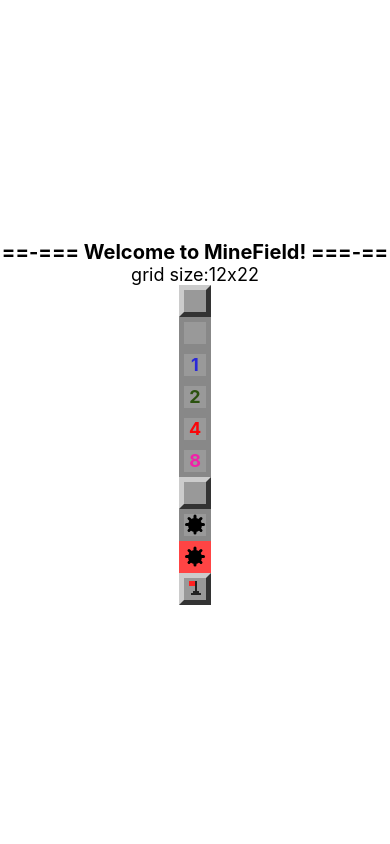
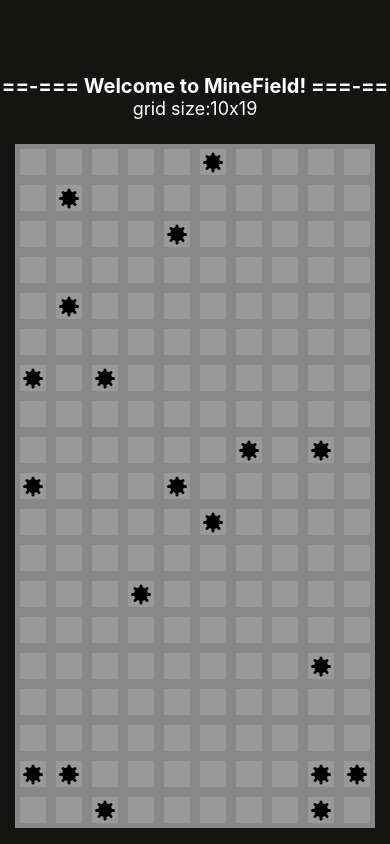
Before and after one commit to Dan-Sillva/react-native-study, a React Native app in the folder course-minefield/: screen / in a window 390 px wide. Built offline with nearby package versions, Linux system fonts and the light colour scheme.

Commit message:
creating the field component and adjusting the field logic file

```diff
--- a/course-minefield/App.jsx
+++ b/course-minefield/App.jsx
@@ -1,9 +1,20 @@
+import { useState } from 'react';
 import { StyleSheet, Text, View } from 'react-native';
+
 import params from './src/params';
-
-import Field from './src/components/Field';
+import Board from './src/components/Board';
+import createMinedBoard from './src/fieldLogic';
 
 export default () => {
+    const difficultLevel = 0.1
+
+    const rows = params.getRowsAmount()
+    const columns = params.getColumnsAmount()
+
+    const minesAmount = Math.ceil(rows * columns * difficultLevel)
+
+    const [board, setBoard] = useState(createMinedBoard(rows, columns, minesAmount))
+
     return (
         <View style={styles.container}>
             <Text style={styles.title}>==-=== Welcome to MineField! ===-==</Text>
@@ -11,18 +22,9 @@ export default () => {
                 {params.getColumnsAmount()}x{params.getRowsAmount()}
             </Text>
 
-      <Field />
-      <Field opened />
-      <Field opened nearMines={1} />
-      <Field opened nearMines={2} />
-      <Field opened nearMines={4} />
-      <Field opened nearMines={8} />
-
-      <Field mined />
-      <Field mined opened />
-      <Field mined opened exploded/>
-
-      <Field flagged/>
+            <View style={styles.board}>
+                <Board board={board}/>
+            </View>
         </View>
     );
 }
@@ -30,15 +32,27 @@ export default () => {
 const styles = StyleSheet.create({
     container: {
         flex: 1,
-    backgroundColor: '#fff',
+        backgroundColor: '#141412',
         alignItems: 'center',
-    justifyContent: 'center',
+        justifyContent: 'flex-end',
     },
+
     title: {
         fontSize: 20,
-    fontWeight: 'bold'
+        fontWeight: 'bold',
+
+        color:'#fff'
     },
+
     subtitle: {
         fontSize: 18,
+        marginBottom: 25,
+
+        color:'#fff'
+    },
+
+    board: {
+        alignItems: 'center',
+        marginBottom: 16
     }
 });
--- /dev/null
+++ b/course-minefield/src/components/Board.jsx
@@ -0,0 +1,23 @@
+import React, { useState } from "react";
+import { View, StyleSheet } from "react-native";
+
+import createMinedBoard from "../fieldLogic";
+import params from "../params";
+import Field from "./Field";
+
+export default props => {
+    const componentBoard = props.board.map((row, rowIndex) => {
+        const fields = row.map((field, fieldIndex) => {
+            return <Field {...field} key={fieldIndex}/>
+        })
+        return <View style={style.rows} key={rowIndex}>{fields}</View>
+    })
+
+    return <View>{componentBoard}</View>
+}
+
+const style = StyleSheet.create({
+    rows: {
+        flexDirection: 'row',
+    },
+})
--- a/course-minefield/src/gameLogic.js
+++ b/course-minefield/src/fieldLogic.js
@@ -4,7 +4,7 @@ const createBoard = (rows, columns) => {
             return {
                 row,
                 column,
-                opened: false,
+                opened: true,
                 flagged: false,
                 mined: false,
                 exploded: false,
--- a/course-minefield/src/params.js
+++ b/course-minefield/src/params.js
@@ -1,7 +1,7 @@
 import { Dimensions } from "react-native";
 
 const params = {
-    blockSize:32,
+    blockSize:36,
     borderSize:5,
     fontSize: 18,
     headerRatio: 0.15, //prop do painel superior
```
Lines whose indentation alone changed are shown as unchanged.
